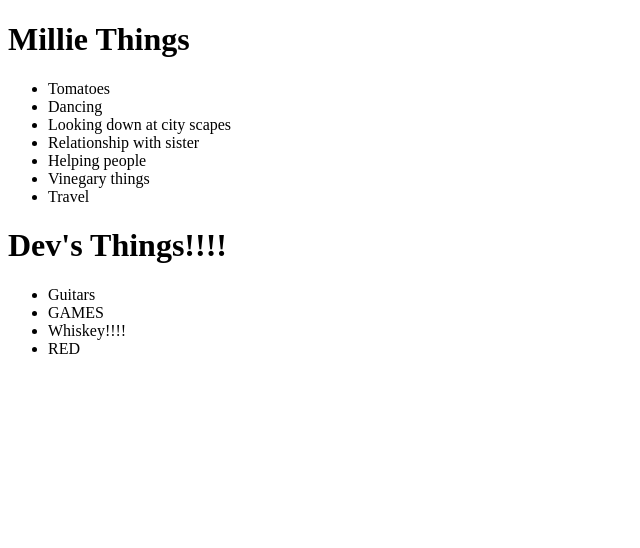
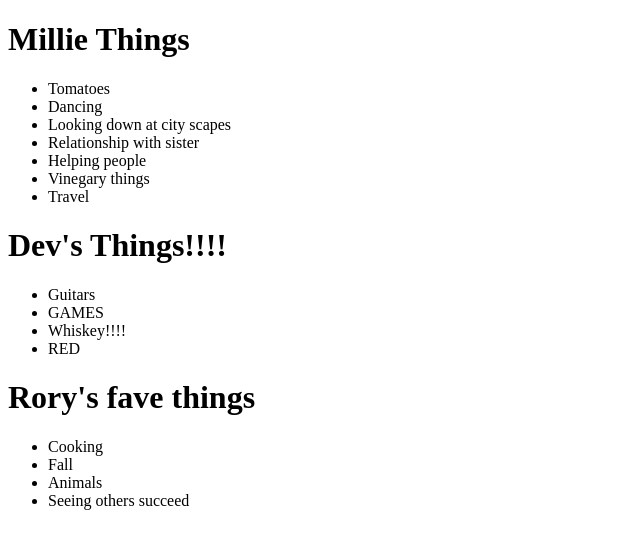
Before and after one commit to ericbfriday/prime-git-4-groups-activity, a plain HTML site: page index.html in a window 1280 px wide. Shown: the whole page, without its empty margins (0-640 px from the left). Drawn offline with Linux system fonts and the light colour scheme.

Commit message:
rory's things

```diff
--- a/index.html
+++ b/index.html
@@ -39,6 +39,13 @@
         <li>Whiskey!!!!</li>
         <li>RED</li>
       </ul>
+<h1>Rory's fave things</h1>
+<ul>
+  <li>Cooking</li>
+  <li>Fall</li>
+  <li>Animals</li>
+  <li>Seeing others succeed</li>
+</ul>
     </div>
   </body>
 </html>
```
